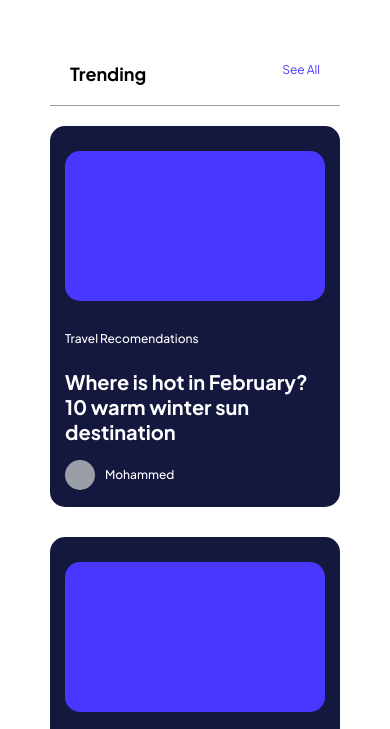
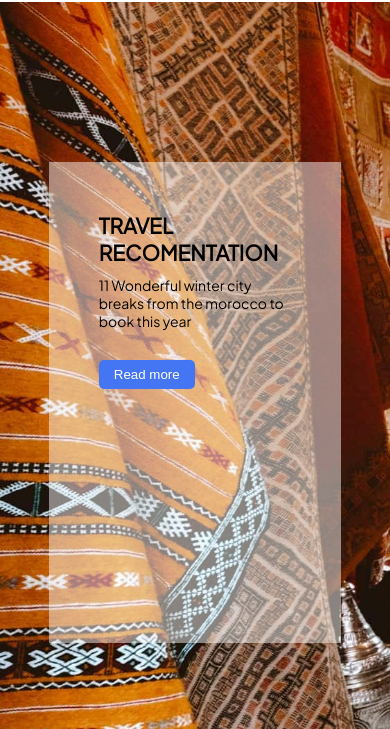
Before and after one commit to Bouanaya/Moroccomama, a plain HTML site: page pages/traveltips.html in a window 390 px wide. Shown: the part 46-775 px from the top of the page. Drawn offline with Linux system fonts and the light colour scheme.

Commit message:
add hero setion for traveltips

```diff
--- a/assets/css/traveltips.css
+++ b/assets/css/traveltips.css
@@ -1,4 +1,47 @@
+.heroTraveltips{
+  background-image: url(../images/travelExperience/best-things-to-do-fes-morocco-buy-rug.jpg);
+  width: 100vw;
+  height:95vh;
+  background-size: cover;
+  margin: 1rem 0;
+  object-fit: cover;
+  display: flex;
+  justify-content: center;
+  align-items: center;
 
+
+}
+.heroCaption{
+  width: 70%;
+height: 50%;
+  padding: 5rem;
+  background-color:rgba(255, 255, 255, 0.477);
+
+
+}
+.heroCaption h1{
+  margin-bottom: 1rem ;
+
+}
+.heroCaption p{
+  margin-bottom:3rem;
+
+}
+.heroCaption button:hover{
+  background-color:#4475f2c9;
+
+}
+.heroCaption button{
+  margin-bottom: 1rem;
+  padding: 0.7rem 1.5rem;
+    border:none;
+    border-radius: 0.5rem;
+    cursor: pointer;
+    background-color:#4475F2;
+    color: white;
+    transition: .5s;
+
+}
 .travelExperience{
   margin-top: 2rem;
 }
@@ -17,8 +60,8 @@
 
   .infoExperience a {
     color: var(--blue-primary);
-    font-family: PlusJakartaExtraBold;
-    font-size: 1rem;
+
+    font-size: 1.2rem;
     display: flex;
   }
   .tripDetails{
@@ -44,6 +87,11 @@
   }
   .box-trips img{
     border-radius: 2rem;
+    cursor:pointer;
+    transition:.5s;
+  }
+  .box-trips img:hover{
+    opacity: 0.8;
   }
   .box-trips h1{
     color: var(--blue-primary);
@@ -54,11 +102,12 @@
     margin: 1.5rem 0;
   }
   .box-trips button{
-    padding: 0.4rem 1.5rem;
-    border:1px solid rgba(0, 0, 0, 0.285);
+    padding: 0.5rem 1.5rem;
     border-radius: 0.5rem;
     cursor: pointer;
-    background-color:#789DFC;
+    border: none;
+    background-color:#4475F2;
+    color: white;
 
   }
 
@@ -94,6 +143,14 @@
     .box-trips img{
       width: 100%;
     }
+    .heroCaption{
+      width: 75%;
+    height: 60%;
+      padding: 5rem;
+      background-color:rgba(255, 255, 255, 0.477);
+
+
+    }
 
 
 
--- a/pages/traveltips.html
+++ b/pages/traveltips.html
@@ -75,6 +75,20 @@
       </div>
       <!-- create header -->
     </header>
+    <section>
+      <div class="heroTraveltips">
+        <div class="heroCaption">
+          <h1>TRAVEL <br>RECOMENTATION</h1>
+          <p>11 Wonderful winter city breaks from the morocco to book this year</p>
+          <button>Read more</button>
+
+        </div>
+
+
+      </div>
+
+
+    </section>
     <main>
       <!-- Create section about vertical cards (Trending) -->
       <section class="trending">
@@ -157,7 +171,7 @@
             <span>See all</span>
           </div>
         </div>
-        <a href="#">See all</a>
+        <a href="#">See All</a>
       </div>
       <div class="tripDetails">
         <div class="tripImg">
```
Also changed, not shown: assets/images/travelExperience/best-things-to-do-fes-morocco-buy-rug.jpg (added).
